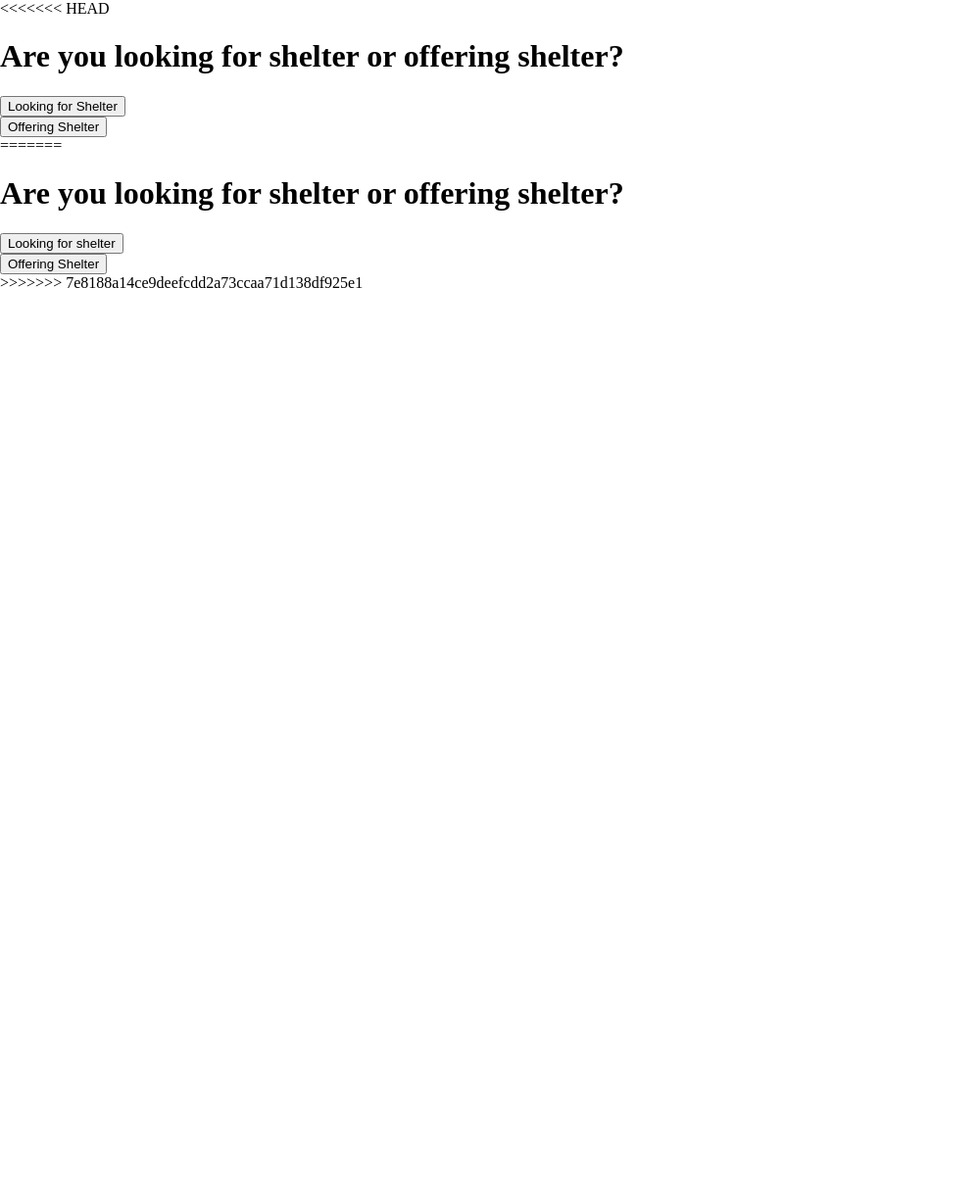
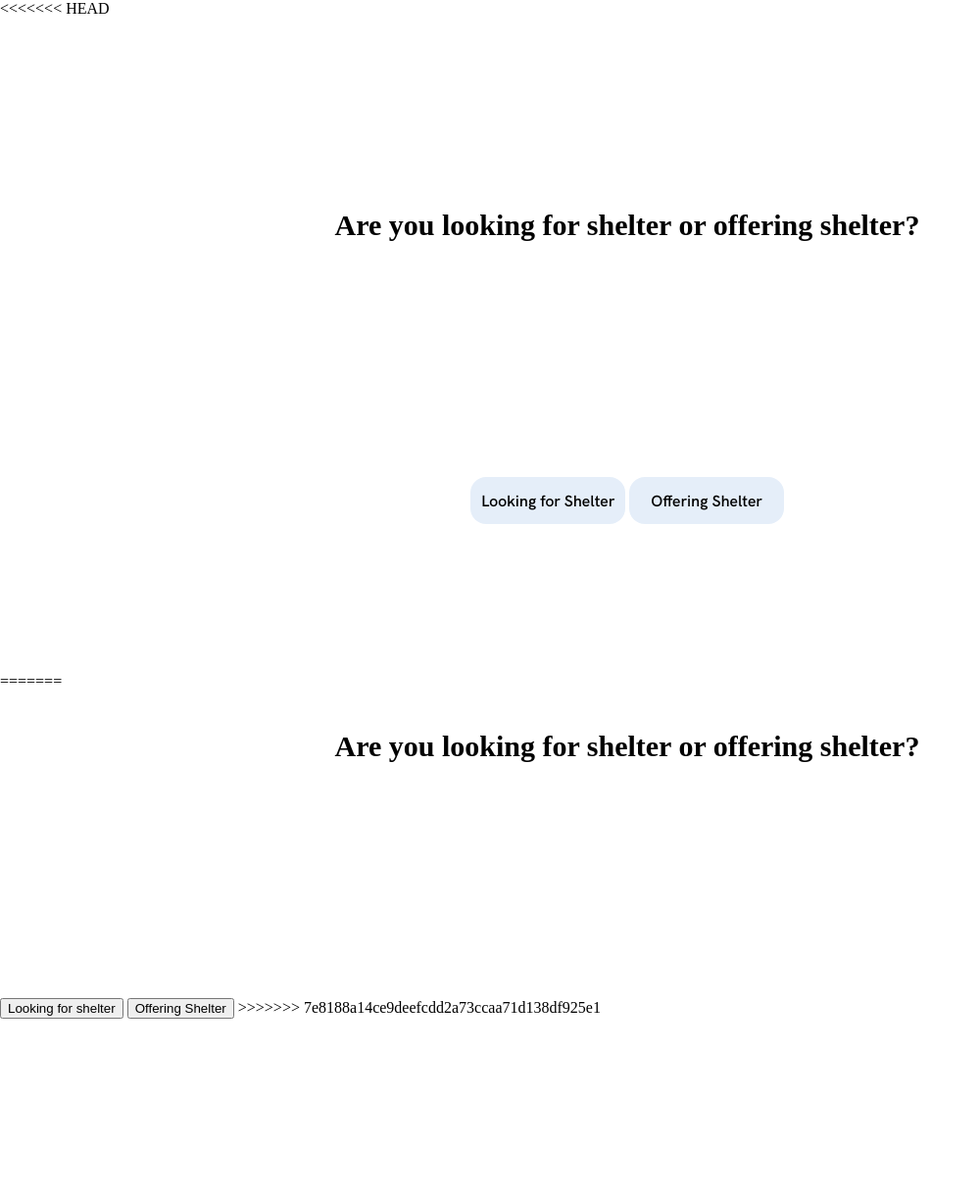
Before and after one commit to olizhu10/ShelterMe, a Flask app: page /questions?question=choose_type in a window 1280 px wide. Shown: the whole page at 98% size, without its empty margins (0-1000 px from the left). Before the commit the page ends 294 px from the top, so only its background shows below. Run offline with Flask 2, Linux system fonts and the light colour scheme.

Commit message:
fixed my fixing of merge conflictos

```diff
--- a/static/css/styles.css
+++ b/static/css/styles.css
@@ -33,12 +33,6 @@
   .scene_element--fadein {
     animation-name: fadeIn;
   }
-}
-
-html, body {
-  height: 100%;
-  margin: 0;
-  padding: 0;
 }
 
 /* Always set the map height explicitly to define the size of the div
@@ -119,3 +113,55 @@ html, body {
   font-weight: 500;
   padding: 6px 12px;
 }
+
+.welcome {
+  padding-top: 155px;
+  text-align: center;
+}
+
+h1 {
+  text-align: center;
+  font-size: 30px;
+  margin: 40px;
+}
+
+#introduction {
+  font-family: 'HK Grotesk Extra Bold';
+  text-align: center;
+  height: 200px;
+  font-size: 50px;
+}
+
+.ShelterMe {
+  font-style: normal;
+  color: #1D73E8;
+}
+
+button {
+  font-family: "HKGrotesk Semi Bold";
+  background-color: #E5EEF9;
+  text-align: center;
+  font-size: 16px;
+  color: #000000;
+  border-radius: 16px;
+  width: 158px;
+  height: 48px;
+  transition-duration: 0.4s;
+  border-style: none;
+}
+
+button:hover {
+  background-color: #1D73E8;
+  color: #ffffff;
+}
+
+.twobuttons {
+  text-align: center;
+}
+
+#looking-button, #offering-button {
+  display: inline-block;
+  height: 200px;
+  padding-top: 200px;
+  box-sizing: content-box;
+}
```
